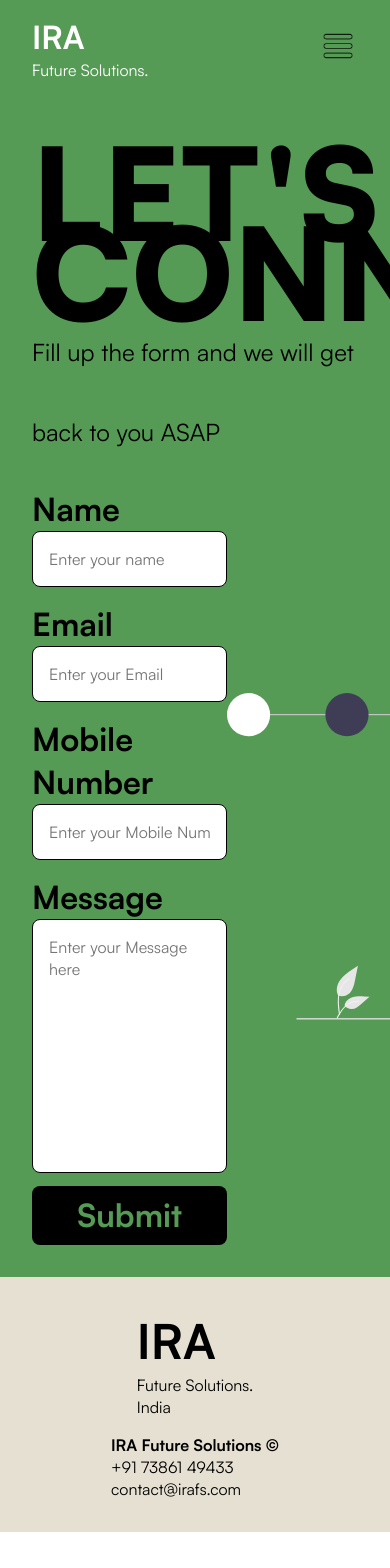
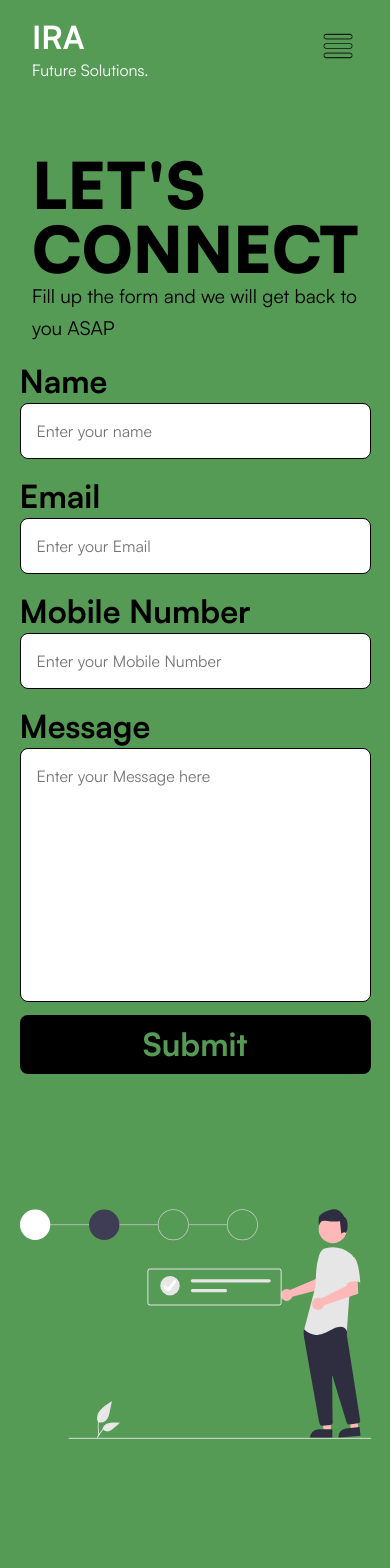
Before and after one commit to diptanshumahish/irafs, a Next.js app: page /contactus in a window 390 px wide. Shown: the top 1568 px of the page. Before the commit the page ends 1532 px from the top, so only its background shows below. Built offline with nearby package versions, Linux system fonts and the light colour scheme.

Commit message:
viewing changes

```diff
--- a/src/pages/contactus.jsx
+++ b/src/pages/contactus.jsx
@@ -51,7 +51,7 @@ export default function ContactUs() {
                             </form>
                         </div>
                         <div id={c.formRight} data-aos="fade-up" data-aos-delay="100">
-                            <Image src='/assets/images/form.svg' height={500} width={500} alt="random" />
+                            <Image src='/assets/images/form.svg' height={500} width={500} alt="random" id={c.img} />
                         </div>
                     </div>
 
--- a/src/styles/Home/Header.module.css
+++ b/src/styles/Home/Header.module.css
@@ -59,7 +59,7 @@
         justify-content: flex-start;
         padding-top: 15vh;
         flex-direction: column-reverse;
-        background-size: 50%;
+        background-image: unset;
     }
 
     #HeaderLeft {
--- a/src/styles/aboutus.module.css
+++ b/src/styles/aboutus.module.css
@@ -86,6 +86,10 @@
 }
 
 @media screen and (max-width:768px) {
+    #abtUs {
+        padding-top: 15vh;
+    }
+
     #head {
         font-size: 4rem;
     }
--- a/src/styles/contactus.module.css
+++ b/src/styles/contactus.module.css
@@ -47,3 +47,27 @@
     font-family: 'bold';
     cursor: pointer;
 }
+
+@media screen and (max-width:768px) {
+    #headMain {
+        font-size: 4rem;
+        line-height: 4rem;
+    }
+
+    #sub {
+        font-size: 1.2rem;
+        line-height: 2rem;
+    }
+
+    #form {
+        flex-direction: column;
+    }
+
+    #contactForm {
+        min-width: 90vw;
+    }
+
+    #img {
+        width: 90vw;
+    }
+}
```
